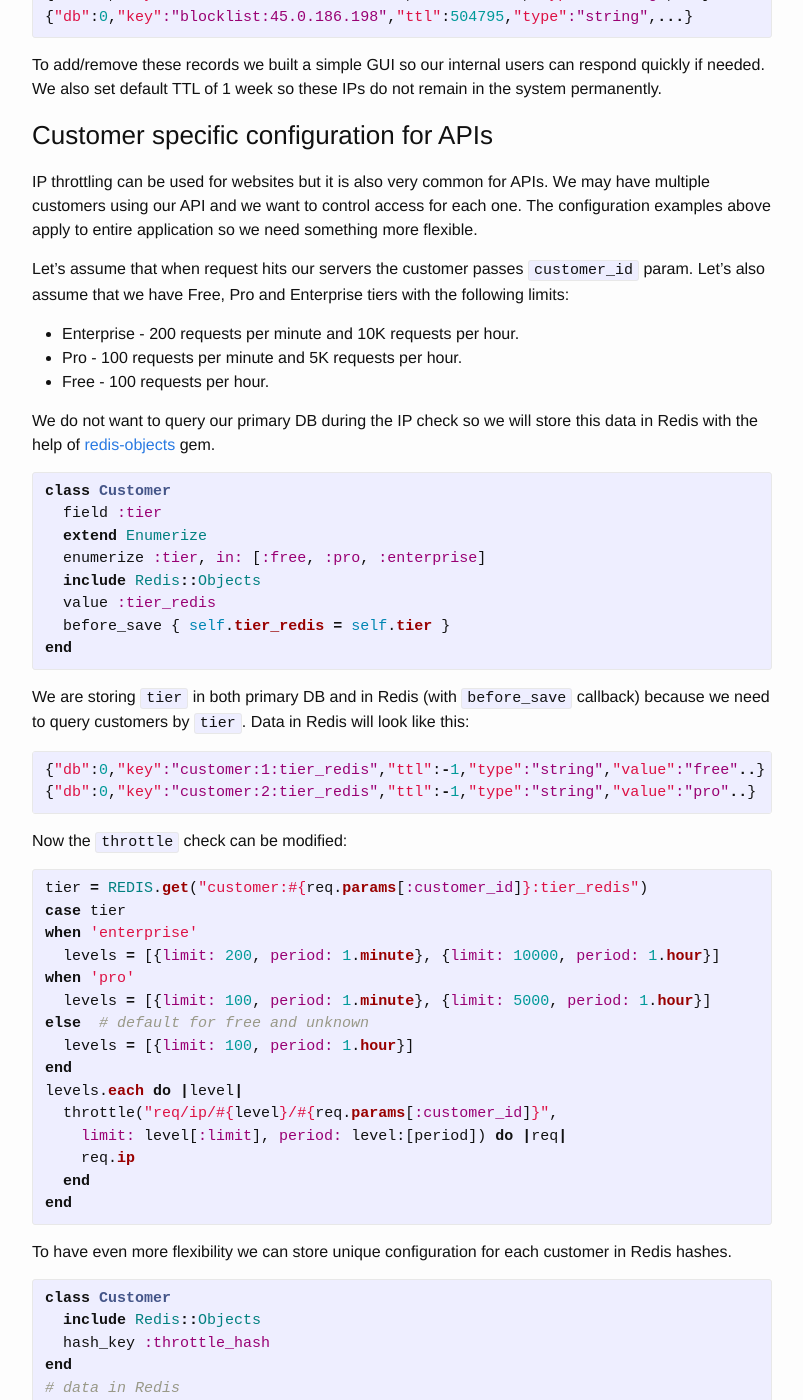
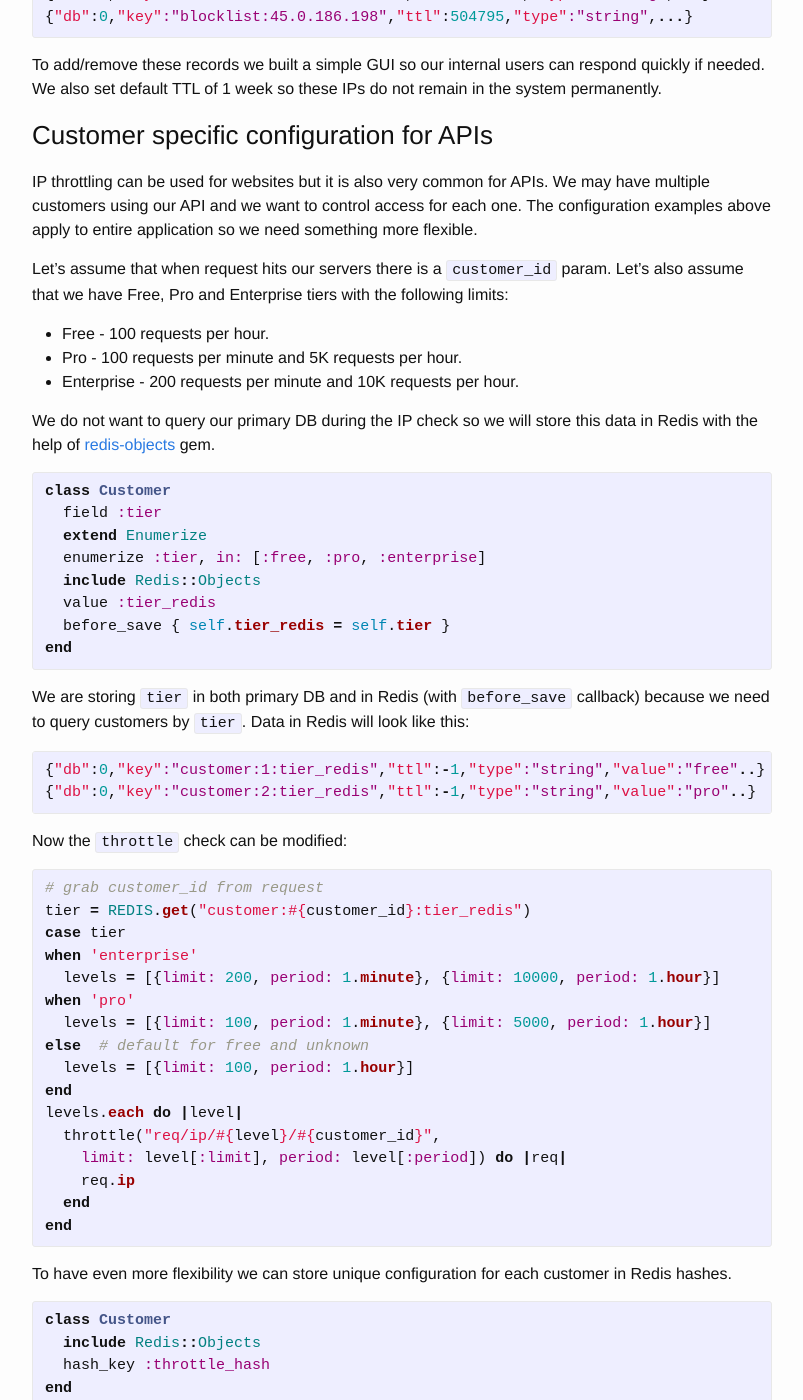
Before and after one commit to dmitrypol/dmitrypol.github.io, a Jekyll site: the page built from _posts/2017-05-02-redis-ip-throttling.md, in a window 1280 px wide and 1400 px high, scrolled down 1336 px. Shown: the whole window, without its empty margins (238-1041 px from the left). Built offline with Jekyll 4.4.1, drawn with Linux system fonts in a browser that asks for light colours; nearby versions of some CDN libraries; comment, search, counter and statistics services are not loaded; some of the changed text lies outside the part shown.

Commit message:
updated content

```diff
--- a/_posts/2017-05-02-redis-ip-throttling.md
+++ b/_posts/2017-05-02-redis-ip-throttling.md
@@ -49,11 +49,11 @@ To add/remove these records we built a simple GUI so our internal users can resp
 
 IP throttling can be used for websites but it is also very common for APIs.  We may have multiple customers using our API and we want to control access for each one.  The configuration examples above apply to entire application so we need something more flexible.
 
-Let's assume that when request hits our servers the customer passes `customer_id` param.  Let's also assume that we have Free, Pro and Enterprise tiers with the following limits:
+Let's assume that when request hits our servers there is a `customer_id` param.  Let's also assume that we have Free, Pro and Enterprise tiers with the following limits:
 
+* Free - 100 requests per hour.
+* Pro - 100 requests per minute and 5K requests per hour.
 * Enterprise - 200 requests per minute and 10K requests per hour.
-* Pro - 100 requests per minute and 5K requests per hour.
-* Free - 100 requests per hour.
 
 We do not want to query our primary DB during the IP check so we will store this data in Redis with the help of [redis-objects](https://github.com/nateware/redis-objects) gem.
 
@@ -78,7 +78,8 @@ We are storing `tier` in both primary DB and in Redis (with `before_save` callba
 Now the `throttle` check can be modified:
 
 {% highlight ruby %}
-tier = REDIS.get("customer:#{req.params[:customer_id]}:tier_redis")
+# grab customer_id from request
+tier = REDIS.get("customer:#{customer_id}:tier_redis")
 case tier
 when 'enterprise'
   levels = [{limit: 200, period: 1.minute}, {limit: 10000, period: 1.hour}]
@@ -88,8 +89,8 @@ else  # default for free and unknown
   levels = [{limit: 100, period: 1.hour}]
 end
 levels.each do |level|
-  throttle("req/ip/#{level}/#{req.params[:customer_id]}",
-    limit: level[:limit], period: level:[period]) do |req|
+  throttle("req/ip/#{level}/#{customer_id}",
+    limit: level[:limit], period: level[:period]) do |req|
     req.ip
   end
 end
@@ -107,16 +108,13 @@ end
   value: "{60:100, 3600:1000, 86400:10000}"}
 {% endhighlight %}
 
-This will allow 100 requests per minute, 1K requests per hour and 10 requests per day.  Key is `period` (number of seconds) and value is `limit` (max requests).  How we use the hash to configure `throttle`.
+This will allow 100 requests per minute, 1K requests per hour and 10K requests per day.  Key is `period` (number of seconds) and value is `limit` (max requests).  How we use the hash to configure `throttle`.
 
 {% highlight ruby %}
-if req.params[:customer_id].present?
-  throttle_hash = REDIS.hget("customer:#{req.params[:customer_id]}:throttle_hash")
-  throttle_hash.each do |key, value|
-    throttle("req/ip/#{key}/#{req.params[:customer_id]}",
-      limit: value, period: key) do |req|
-      req.ip
-    end
+throttle_hash = REDIS.hget("customer:#{customer_id}:throttle_hash")
+throttle_hash.each do |key, value|
+  throttle("req/ip/#{key}/#{customer_id}", limit: value, period: key) do |req|
+    req.ip
   end
 end
 {% endhighlight %}
```
